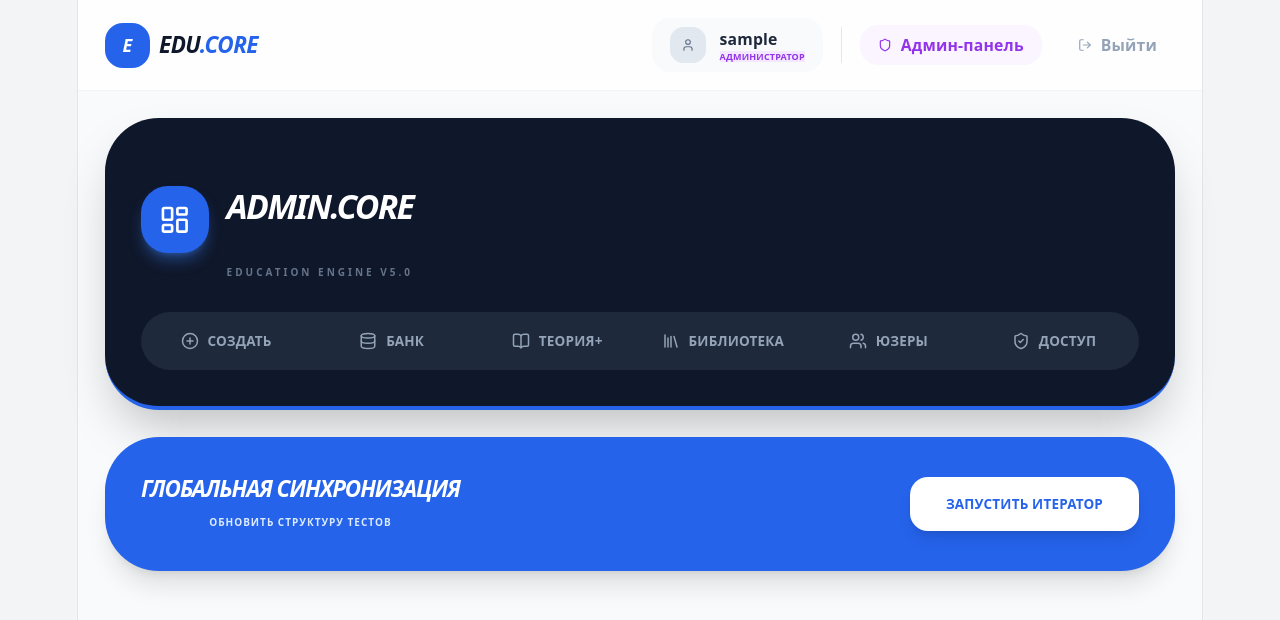
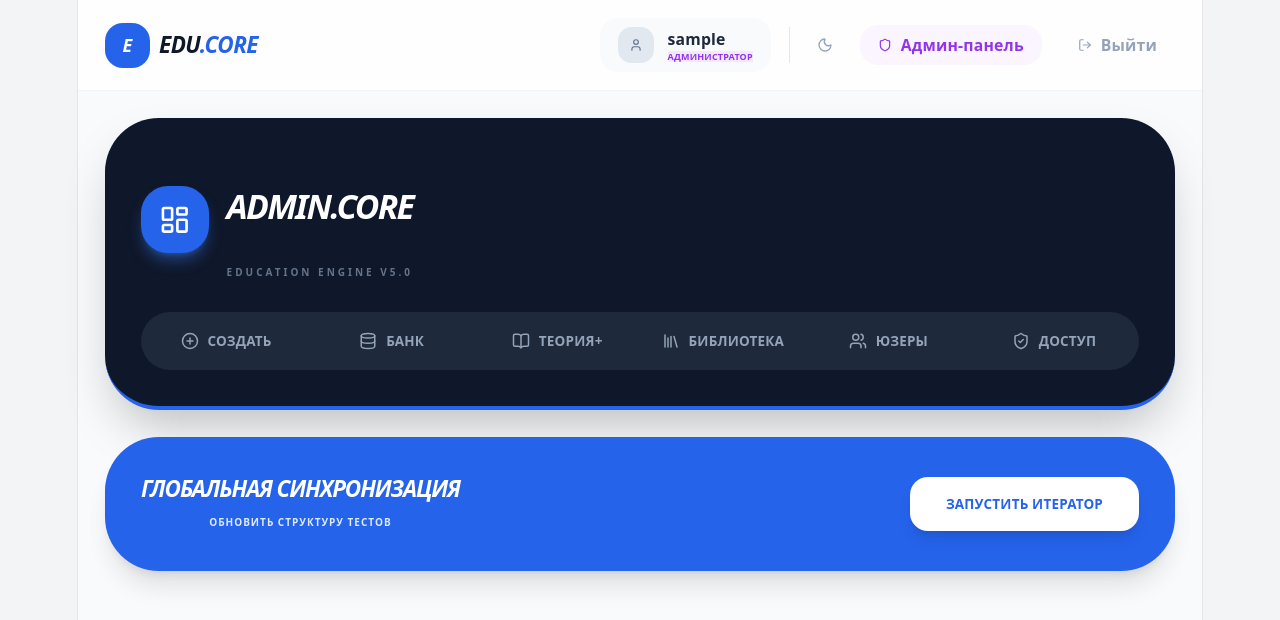
Before and after one commit to PavelSoligorsk/test-front, a React (Vite) app: page /admin in a window 1280 px wide. Shown: the top 620 px of the page. Built offline with nearby package versions, Linux system fonts and the light colour scheme; no server answers; sample sign-in values are in the browser's storage.

Commit message:
initial commit

```diff
--- a/index.html
+++ b/index.html
@@ -5,8 +5,16 @@
     <meta name="viewport" content="width=device-width, initial-scale=1.0" />
     <title>Платформа тестирования</title>
     <script src="https://cdn.tailwindcss.com"></script>
+    <script>
+      tailwind.config = {
+        darkMode: 'class',
+      }
+    </script>
+    <style>
+      * { transition: background-color .2s, border-color .2s; }
+    </style>
   </head>
-  <body class="bg-gray-100 min-h-screen">
+  <body class="bg-gray-100 min-h-screen dark:bg-slate-900">
     <div id="root"></div>
     <script type="module" src="/src/main.jsx"></script>
   </body>
--- a/src/shared/hooks/index.js
+++ b/src/shared/hooks/index.js
@@ -1 +1,2 @@
 export { useImageUpload } from './useImageUpload';
+export { default as useTheme } from './useTheme';
--- /dev/null
+++ b/src/shared/hooks/useTheme.js
@@ -0,0 +1,25 @@
+import { useState, useEffect, useCallback } from 'react';
+
+const KEY = 'edu_theme';
+
+export default function useTheme() {
+  const [dark, setDark] = useState(() => {
+    const saved = localStorage.getItem(KEY);
+    if (saved) return saved === 'dark';
+    return window.matchMedia('(prefers-color-scheme: dark)').matches;
+  });
+
+  const toggle = useCallback(() => setDark(prev => !prev), []);
+
+  useEffect(() => {
+    const root = document.documentElement;
+    if (dark) {
+      root.classList.add('dark');
+    } else {
+      root.classList.remove('dark');
+    }
+    localStorage.setItem(KEY, dark ? 'dark' : 'light');
+  }, [dark]);
+
+  return { dark, toggle };
+}
--- a/src/widgets/Navbar/index.jsx
+++ b/src/widgets/Navbar/index.jsx
@@ -1,11 +1,13 @@
 import { Link, useNavigate } from 'react-router-dom';
-import { LogOut, User, Shield, GraduationCap, Menu, X } from 'lucide-react';
+import { LogOut, User, Shield, GraduationCap, Menu, X, Moon, Sun } from 'lucide-react';
 import { useState } from 'react';
+import { useTheme } from '../../shared/hooks';
 
 export default function Navbar() {
   const navigate = useNavigate();
   const user = JSON.parse(localStorage.getItem('edu_session'));
   const [mobileOpen, setMobileOpen] = useState(false);
+  const { dark, toggle } = useTheme();
 
   const logout = () => {
     localStorage.removeItem('edu_session');
@@ -54,7 +56,11 @@ export default function Navbar() {
                   </div>
                 </div>
 
-                <div className="h-8 w-px bg-slate-200"></div>
+                <div className="h-8 w-px bg-slate-200 dark:bg-slate-700"></div>
+
+                <button onClick={toggle} className="p-2 rounded-2xl text-slate-400 hover:text-amber-500 hover:bg-amber-50 dark:hover:bg-slate-800 transition-all" title={dark ? 'Светлая тема' : 'Тёмная тема'}>
+                  {dark ? <Sun size={16} /> : <Moon size={16} />}
+                </button>
 
                 {user.role === 'admin' && (
                   <Link
@@ -129,6 +135,11 @@ export default function Navbar() {
                   </Link>
                 )}
 
+                <button onClick={toggle} className="flex items-center gap-3 px-4 py-3 rounded-2xl text-slate-400 hover:text-amber-500 font-bold text-sm w-full">
+                  {dark ? <Sun size={16} /> : <Moon size={16} />}
+                  {dark ? 'Светлая тема' : 'Тёмная тема'}
+                </button>
+
                 <button
                   onClick={() => { logout(); setMobileOpen(false); }}
                   className="flex items-center gap-3 px-4 py-3 rounded-2xl text-red-500 font-bold text-sm w-full"
```
